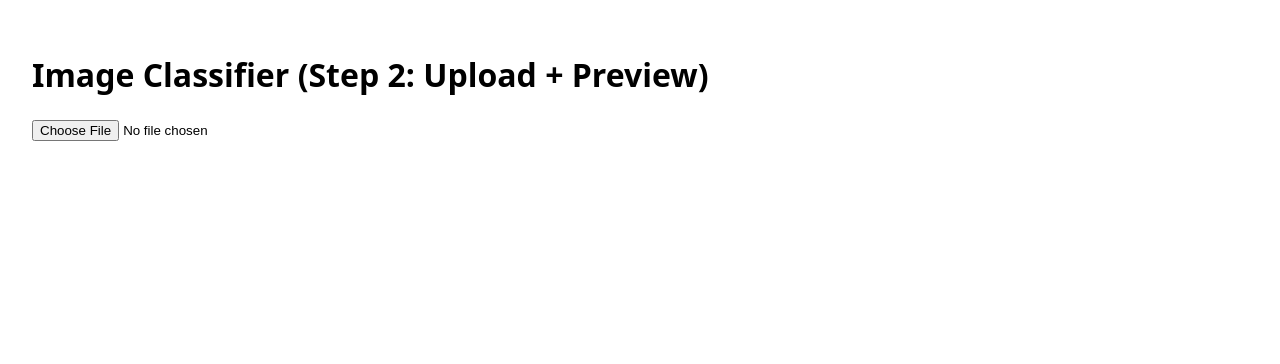
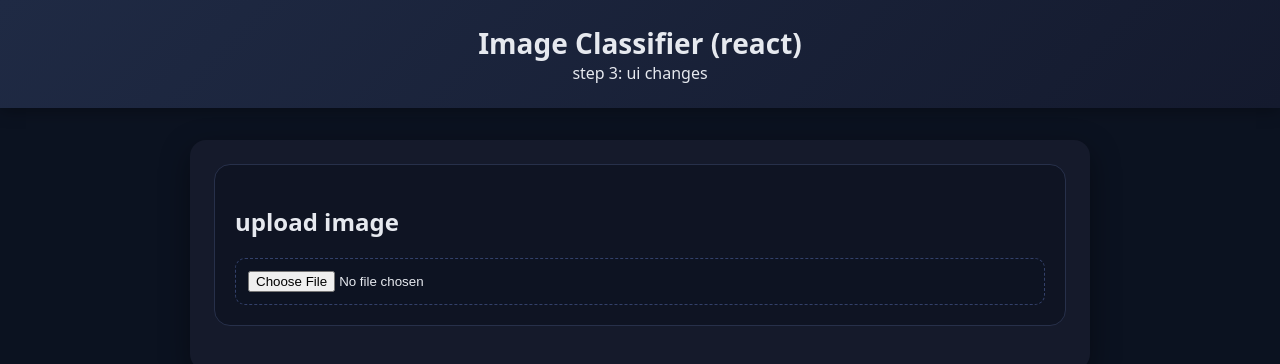
Before and after one commit to UdayKiranJadi/CNN-Project, a React (Vite) app in the folder client/: page / in a window 1280 px wide. Shown: the top 364 px of the page. Built offline with nearby package versions, Linux system fonts and the light colour scheme.

Commit message:
ui updated

```diff
--- a/client/src/App.jsx
+++ b/client/src/App.jsx
@@ -1,32 +1,41 @@
-import { useState } from "react";
+import { useState, useRef } from "react";
+import "./index.css";
 
 export default function App() {
   const [fileURL, setFileURL] = useState("");
+  const imgRef = useRef(null);
 
   const handleFile = (e) => {
     const file = e.target.files?.[0];
     if (!file) return;
-    // create a temporary URL so we can preview the image
-    const url = URL.createObjectURL(file);
-    setFileURL(url);
+    setFileURL(URL.createObjectURL(file));
   };
 
   return (
-    <div style={{ padding: 24, fontFamily: "system-ui, sans-serif" }}>
-      <h1>Image Classifier (Step 2: Upload + Preview)</h1>
+    <>
+    <div className = "header">
+      <h1>Image Classifier (react) </h1>
+      <div classname="badge">step 3: ui changes</div>
 
-      <input type="file" accept="image/*" onChange={handleFile} />
+    </div>
+    <div className = "container">
+      <div className="card">
+        <h2>upload image</h2>
+        <input type="file" accept="image/*" onchange={handleFile}/>
+        {fileURL && (
+          <div className="preview">
+            <img ref={imgRef} src={fileURL} alt = "preview"/>
+            <div>
+              <h3>Predictions</h3>
+              <p>comming next : tesnorflow.js inference</p>
+              </div>
+              </div>
+        )}
+      </div>
+    </div>
+    </>
 
-      {fileURL && (
-        <div style={{ marginTop: 16 }}>
-          <p>Preview:</p>
-          <img
-            src={fileURL}
-            alt="preview"
-            style={{ width: 200, height: 200, objectFit: "contain", border: "1px solid #ccc", borderRadius: 8 }}
-          />
-        </div>
-      )}
-    </div>
+
+
   );
 }
--- a/client/src/index.css
+++ b/client/src/index.css
@@ -1,4 +1,3 @@
-Create src/index.css
 *{box-sizing:border-box}
 body{font-family:system-ui,-apple-system,Segoe UI,Roboto,sans-serif;margin:0;background:#0b1220;color:#e6e9ef}
 .header{padding:24px;text-align:center;background:linear-gradient(135deg,#1f2a44,#141a2e);box-shadow:0 2px 16px rgba(0,0,0,.35)}
@@ -9,3 +8,4 @@ input[type=file]{display:block;padding:12px;width:100%;border:1px dashed #33406a
 .preview{display:grid;gap:16px;grid-template-columns:160px 1fr;margin-top:16px}
 .preview img{width:160px;height:160px;object-fit:contain;border-radius:12px;border:1px solid #33406a}
 .badge{display:inline-block;padding:6px 10px;border-radius:999px;background:#1f2742;border:1px solid #33406a;font-size:12px}
+.prob{padding:8px 12px;border:1px solid #33406a;border-radius:10px;background:#0d1322;margin-bottom:8px}
```
